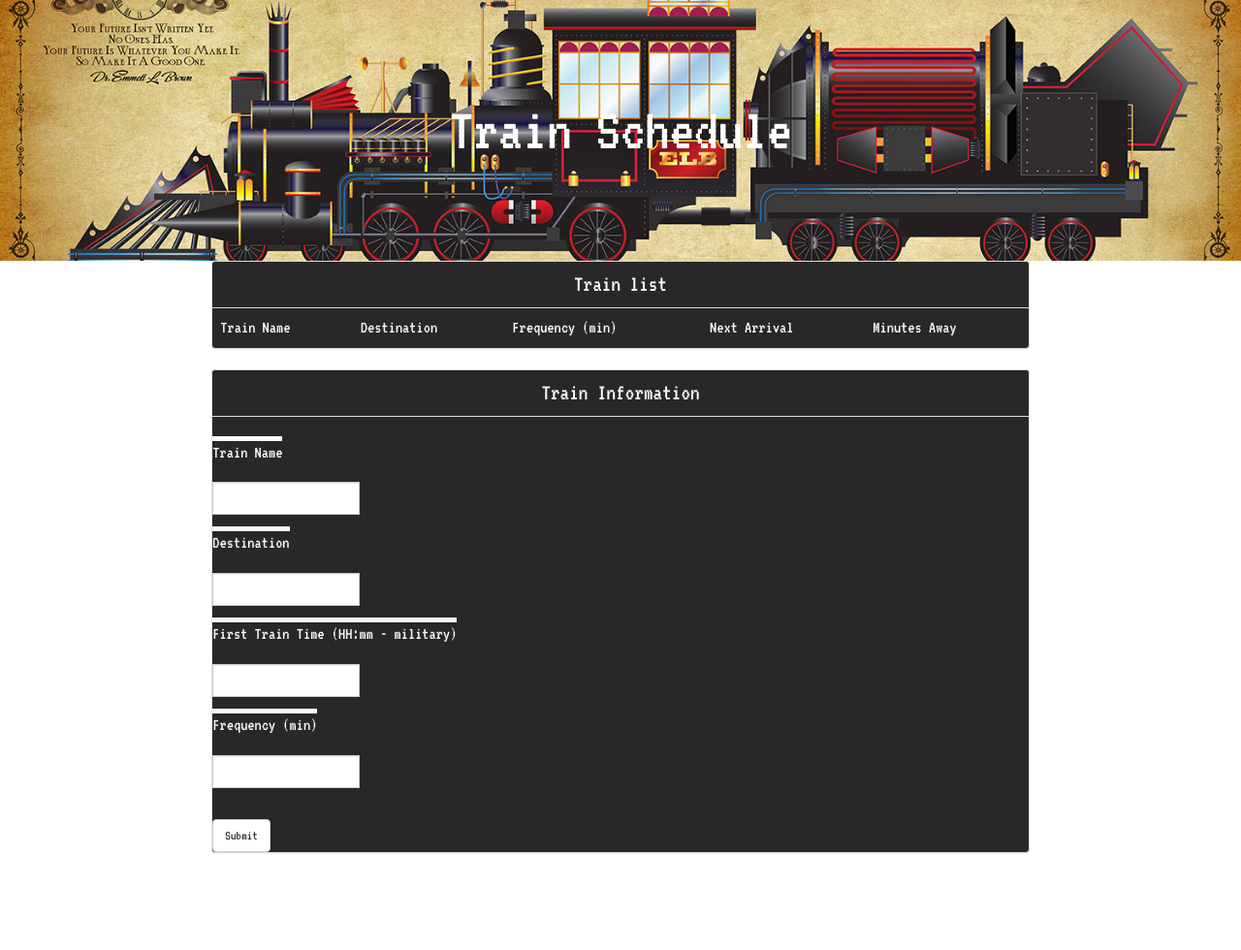
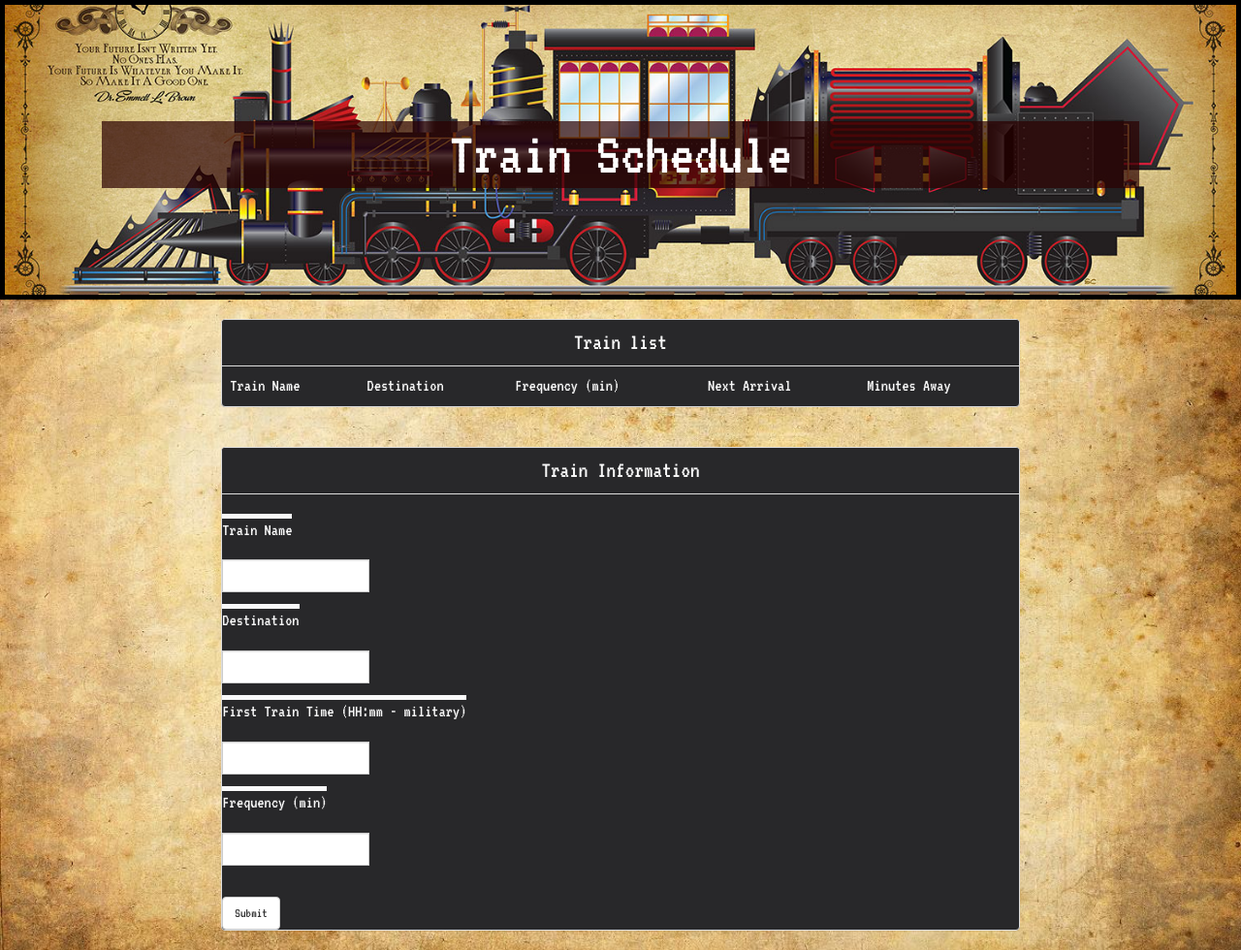
Before and after one commit to SladtheLad/Firebase-TrainSchedule, a plain HTML site: page index.html in a window 1280 px wide. Shown: the whole page at 97% size. Before the commit the page ends 900 px from the top, so only its background shows below. Drawn offline with nearby package versions, Linux system fonts and the light colour scheme; a web font is replaced by a local one.

Commit message:
css generally done

```diff
--- a/assets/css/style.css
+++ b/assets/css/style.css
@@ -2,13 +2,13 @@ body {
     font-family: 'VT323', monospace;
 }
 
-h1, h2, h3, h4, h5, h6 {
-    margin: 0;
+
+#header {
+    background-color: rgba(43, 1, 1, 0.7);
 }
 
-
-
 .jumbotron {
+    border: 5px solid black;
     background-color: #337ab7;
     padding: 100px;
     background: url(../images/BTTF3.jpg) no-repeat center;
@@ -18,11 +18,16 @@ h1, h2, h3, h4, h5, h6 {
 }
 
 .content {
-    background: url(../images/) no-repeat center center fixed;
+    background: url(../images/papyrus3.jpg) no-repeat center center fixed;
     -webkit-background-size: cover;
     -moz-background-size: cover;
     -o-background-size: cover;
     background-size: cover;
+}
+
+.row {
+    margin: 0;
+    padding-top: 20px;
 }
 
 .panel {
--- a/index.html
+++ b/index.html
@@ -18,7 +18,7 @@
 
 <body>
     <div class="jumbotron">
-        <h1 class="text-center">Train Schedule</h1>
+        <h1 class="text-center" id="header">Train Schedule</h1>
     </div>
     <div class="content">
         <div class="row">
```
Also changed, not shown: assets/images/papyrus.jpg (added), assets/images/papyrus1.jpg (added), assets/images/papyrus2.jpg (added), assets/images/papyrus3.jpg (added).
